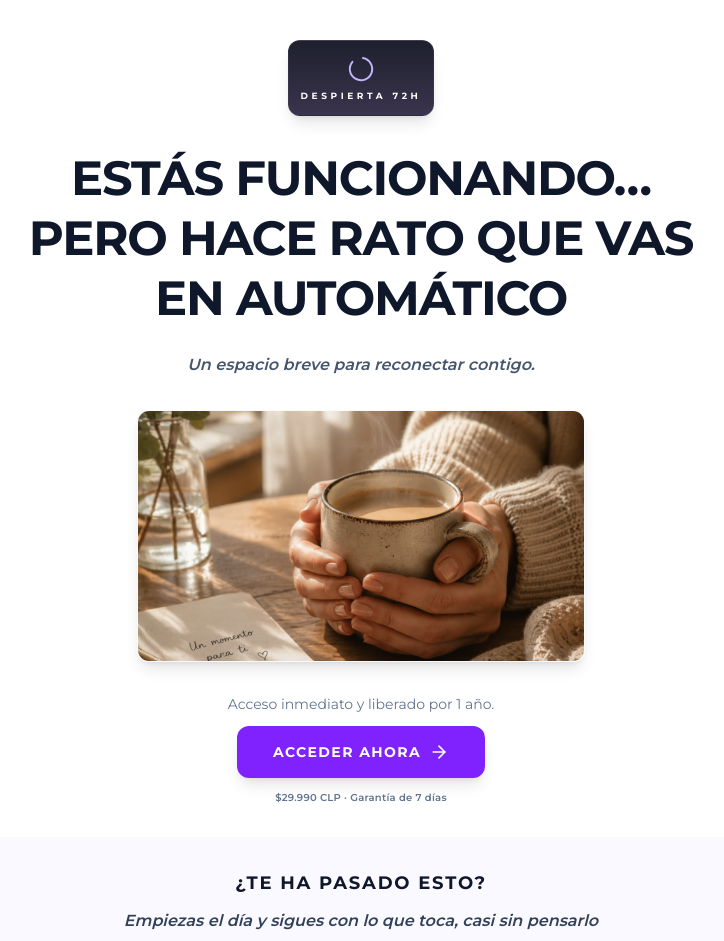
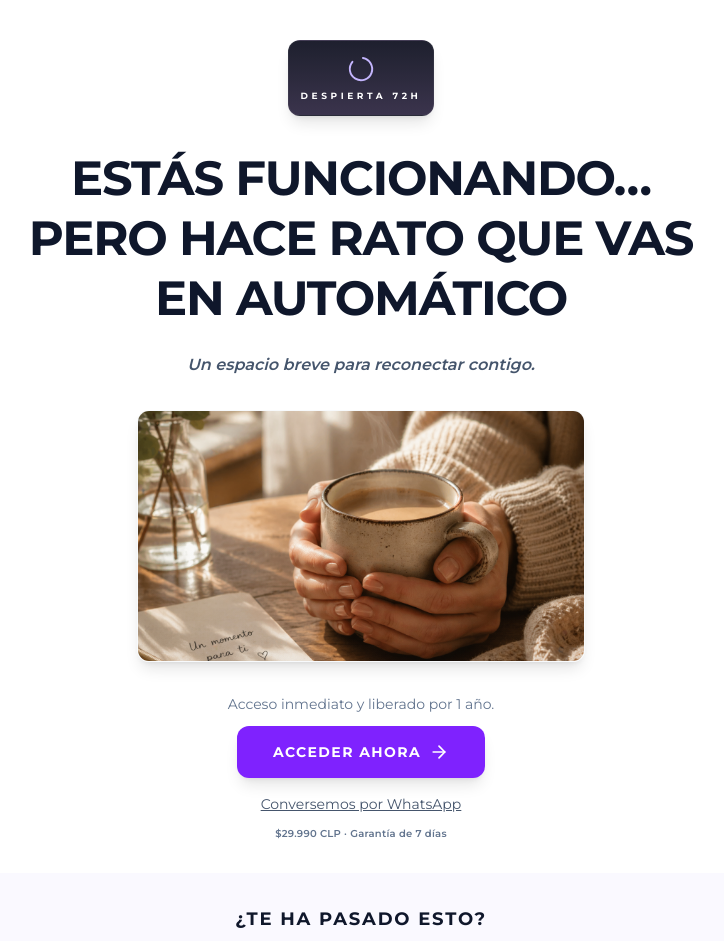
Before and after one commit to cursossolange/despierta-72h, a React (Vite) app: page / in a window 1280 px wide. Shown: the top 941 px of the page, without its empty margins (279-1003 px from the left). Built offline with nearby package versions, Linux system fonts and the light colour scheme; no server answers.

Commit message:
Add WhatsApp link to LandingPage component
Added a WhatsApp link for user inquiries.

```diff
--- a/src/components/LandingPage.tsx
+++ b/src/components/LandingPage.tsx
@@ -204,7 +204,15 @@ export default function LandingPage({ onPurchase }: LandingPageProps) {
   className="bg-violet-600 text-white px-7 md:px-9 py-3.5 md:py-4 rounded-xl font-bold text-base md:text-lg hover:bg-violet-700 shadow-lg hover:-translate-y-0.5 transition inline-flex items-center gap-2"
 >
   <span className="uppercase tracking-widest text-xs md:text-sm">Acceder ahora</span>
-  <ArrowRight className="w-4 h-4 md:w-5 md:h-5 transition-transform shrink-0" />
+                 <ArrowRight className="w-4 h-4 md:w-5 md:h-5 transition-transform shrink-0" />
+</a>
+              <a
+  href="https://wa.me/56990991901?text=Hola%2C%20vi%20lo%20de%20las%2072%20horas%20y%20me%20hizo%20sentido.%20Quiero%20saber%20m%C3%A1s."
+  target="_blank"
+  rel="noopener noreferrer"
+  className="block mt-4 text-sm text-slate-600 underline"
+>
+  Conversemos por WhatsApp
 </a>
               <p className="mt-3 text-[9px] md:text-[10px] text-slate-500 font-semibold tracking-wide">
                 $29.990 CLP · Garantía de 7 días
```
